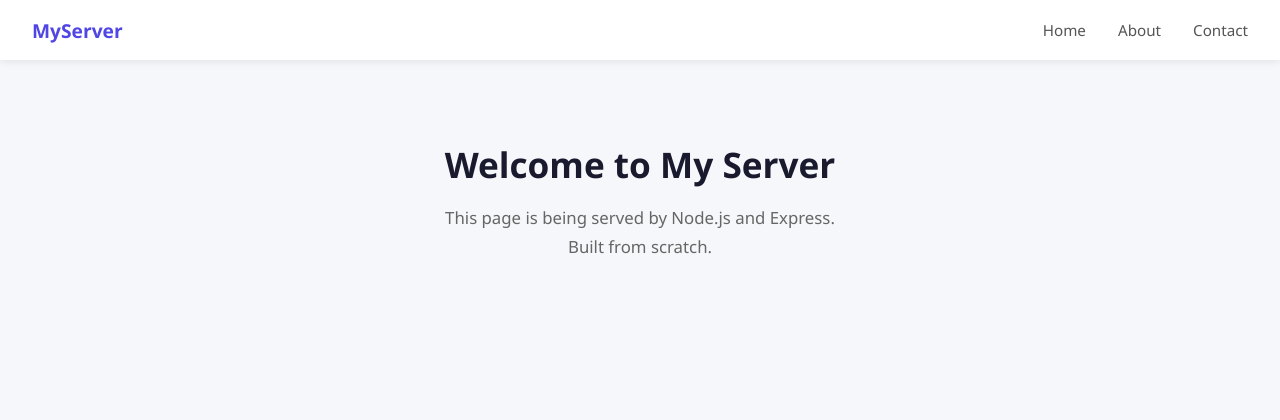
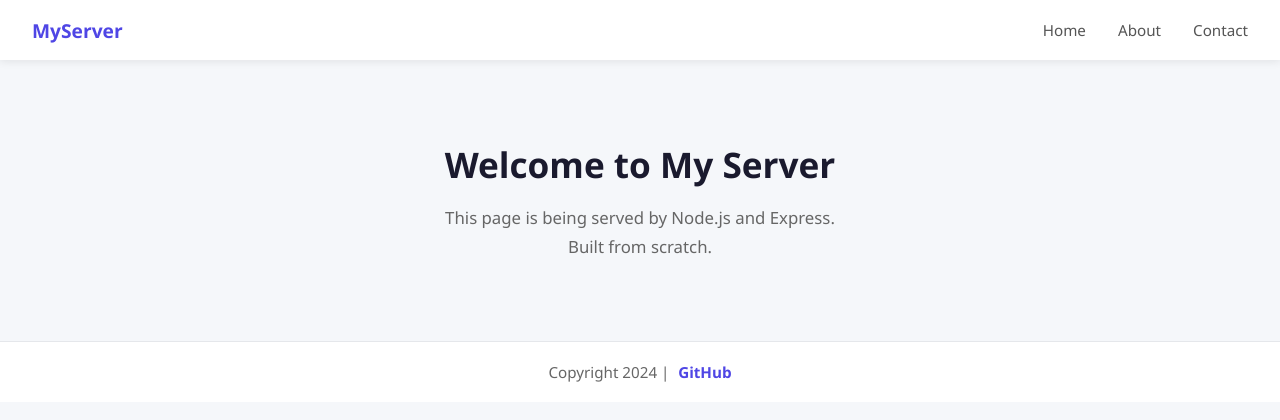
Before and after one commit to ndaskalov-mms/JS-tests, a website: page public/index.html in a window 1280 px wide. Drawn offline with Linux system fonts and the light colour scheme.

Commit message:
Add footer styling and structure to index.html

```diff
--- a/public/index.html
+++ b/public/index.html
@@ -71,6 +71,27 @@
       line-height: 1.7;
       font-size: 1.05rem;
     }
+
+    footer {
+      margin-top: 3rem;
+      padding: 1.25rem 1.5rem;
+      text-align: center;
+      color: #666;
+      font-size: 0.95rem;
+      background: #fff;
+      border-top: 1px solid #e5e7eb;
+    }
+
+    footer a {
+      color: #4f46e5;
+      text-decoration: none;
+      font-weight: 600;
+      margin-left: 0.3rem;
+    }
+
+    footer a:hover {
+      text-decoration: underline;
+    }
   </style>
   <link rel="stylesheet" href="dark-mode.css">
 </head>
@@ -90,5 +111,9 @@
     <p>This page is being served by Node.js and Express.<br>Built from scratch.</p>
   </main>
 
+  <footer>
+    <p>Copyright 2024 | <a href="https://github.com" target="_blank" rel="noopener noreferrer">GitHub</a></p>
+  </footer>
+
 </body>
 </html>
```
